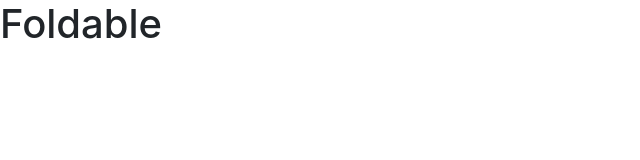
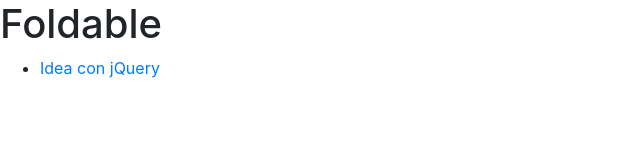
Before and after one commit to akobashikawa/foldable, a plain HTML site: page index.html in a window 1280 px wide. Shown: the whole page, without its empty margins (0-640 px from the left). Drawn offline with nearby package versions, Linux system fonts and the light colour scheme.

Commit message:
Enlaza readme con index

```diff
--- a/index.html
+++ b/index.html
@@ -10,5 +10,11 @@
 </head>
 <body>
   <h1>Foldable</h1>
+
+  <ul>
+    <li>
+      <a href="./idea-jquery.html">Idea con jQuery</a>
+    </li>
+  </ul>
 </body>
 </html>
```
Also changed, not shown: 1 other file.
